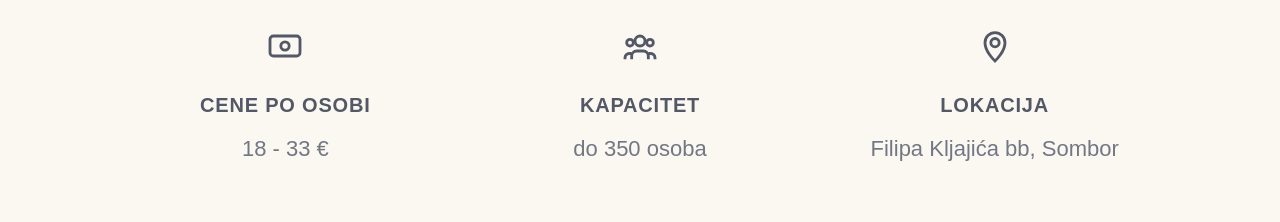
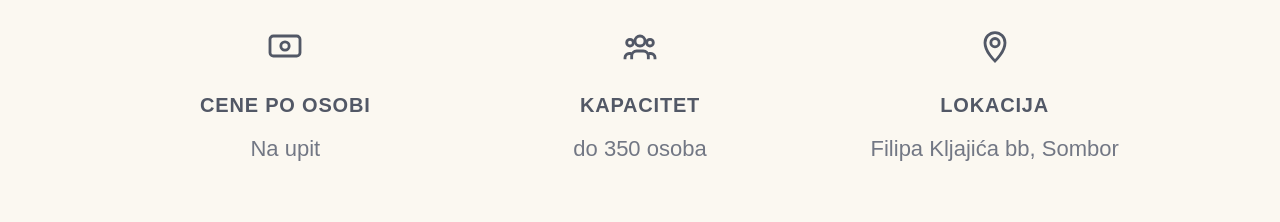
Before and after one commit to ITMilena/magic-moments, a Next.js app: page /restorani-za-proslave in a window 1280 px wide. Shown: the part 2080-2302 px from the top of the page. Built offline with nearby package versions, Linux system fonts and the light colour scheme.

Commit message:
Dodaje stranicu restorani za proslavu

```diff
--- a/app/restorani-za-proslave/page.tsx
+++ b/app/restorani-za-proslave/page.tsx
@@ -39,7 +39,7 @@ const venues = [
     title: "GALEA SALA",
     description:
       "Galea sala je odličan izbor za različite vrste proslava u Somboru. Prostor je pogodan za veće događaje, a može biti praktično rešenje kada vam je važan veći kapacitet i organizacija u svečanoj sali.",
-    price: "18 - 33 €",
+    price: "Na upit",
     capacity: "do 350 osoba",
     location: "Filipa Kljajića bb, Sombor",
     images: [
@@ -55,7 +55,7 @@ const venues = [
     title: "SVEČANA SALA 025",
     description:
       "Svečana sala 025 je prostor sa dugom tradicijom i namenjena je za različite vrste proslava. Dobar je izbor kada vam treba fleksibilan prostor za manji ili srednji broj gostiju.",
-    price: "17 - 23 €",
+    price: "Na upit",
     capacity: "30 - 220 osoba",
     location: "Centrala 31a, Sombor",
     images: [
@@ -71,7 +71,7 @@ const venues = [
     title: "VILA TAMARA",
     description:
       "Vila Tamara je praktična opcija za proslave različitog tipa i kapaciteta. Pogodna je kada želite prostor koji može da odgovori i manjim i većim okupljanjima.",
-    price: "11 - 22 €",
+    price: "Na upit",
     capacity: "25 - 200 osoba",
     location: "Apatinski put bb, Sombor",
     images: [
@@ -87,7 +87,7 @@ const venues = [
     title: "ETNO RESTORAN FIJAKER",
     description:
       "Etno restoran Fijaker nalazi se u Somboru i poznat je po prepoznatljivom ambijentu i velikom kapacitetu. Može biti dobar izbor za porodične i svečane proslave kada želite topao i tradicionalniji utisak.",
-    price: "Po dogovoru",
+    price: "Na upit",
     capacity: "do 220 osoba",
     location: "Sonje Marinković bb, Park Heroja, Sombor",
     images: [
@@ -103,7 +103,7 @@ const venues = [
     title: "RESTORAN SLON",
     description:
       "Restoran Slon je dobar izbor za manje i srednje proslave. Prednost ovog prostora je što može da odgovori fleksibilnijem broju gostiju, u zavisnosti od formata događaja.",
-    price: "5 - 20 €",
+    price: "Na upit",
     capacity: "50 - 140 osoba",
     location: "Venac Petrove Gore bb, Sombor",
     images: [
@@ -119,7 +119,7 @@ const venues = [
     title: "RESTORAN STARI SLON",
     description:
       "Restoran Stari Slon nalazi se u centru Sombora i pogodan je za intimnije proslave i okupljanja manjeg obima. Praktičan je kada želite centralnu lokaciju i mirniji ambijent.",
-    price: "16 - 40 €",
+    price: "Na upit",
     capacity: "10 - 60 osoba",
     location: "Venac Radomira Putnika 21, Sombor",
     images: [
```
